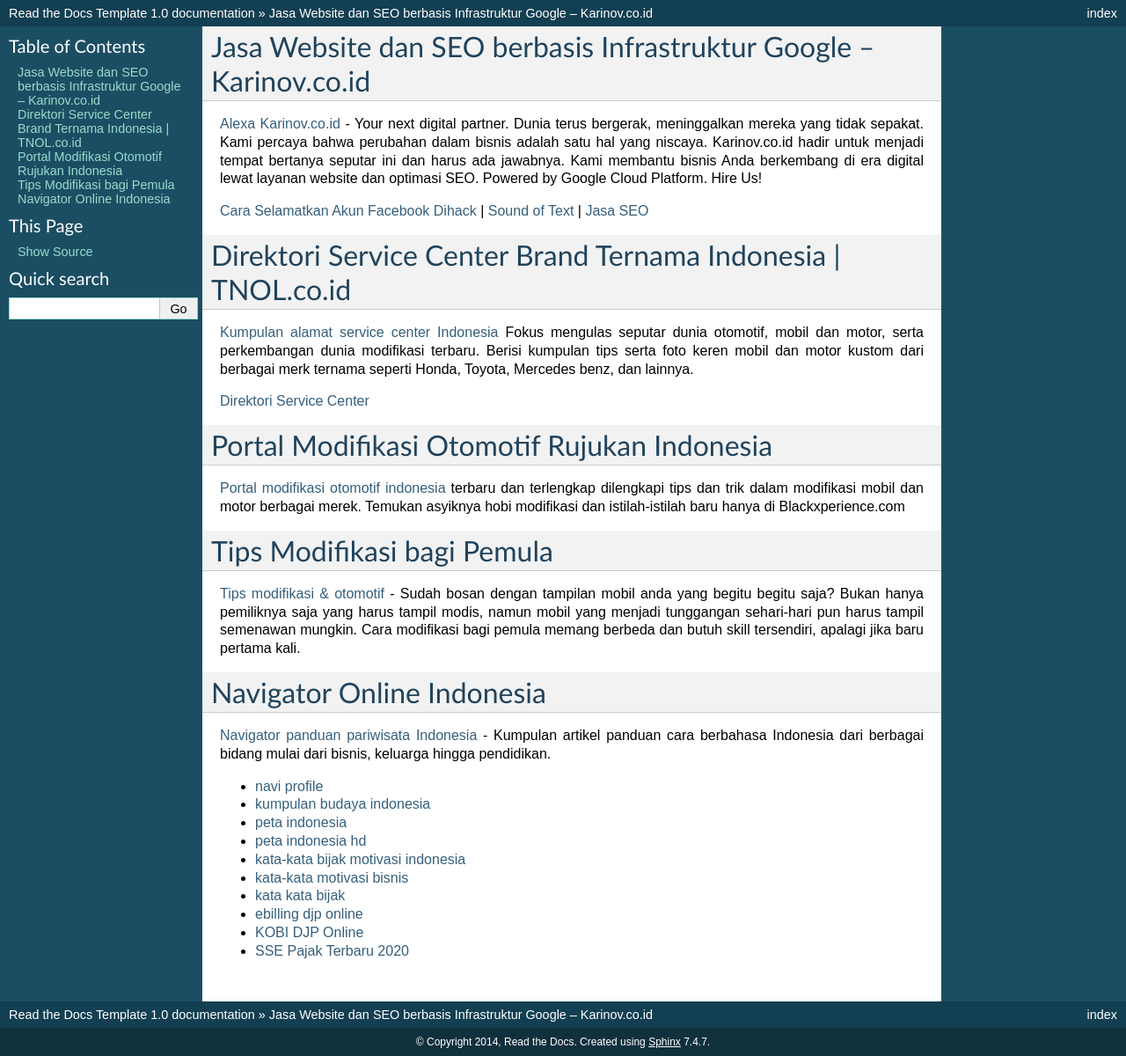
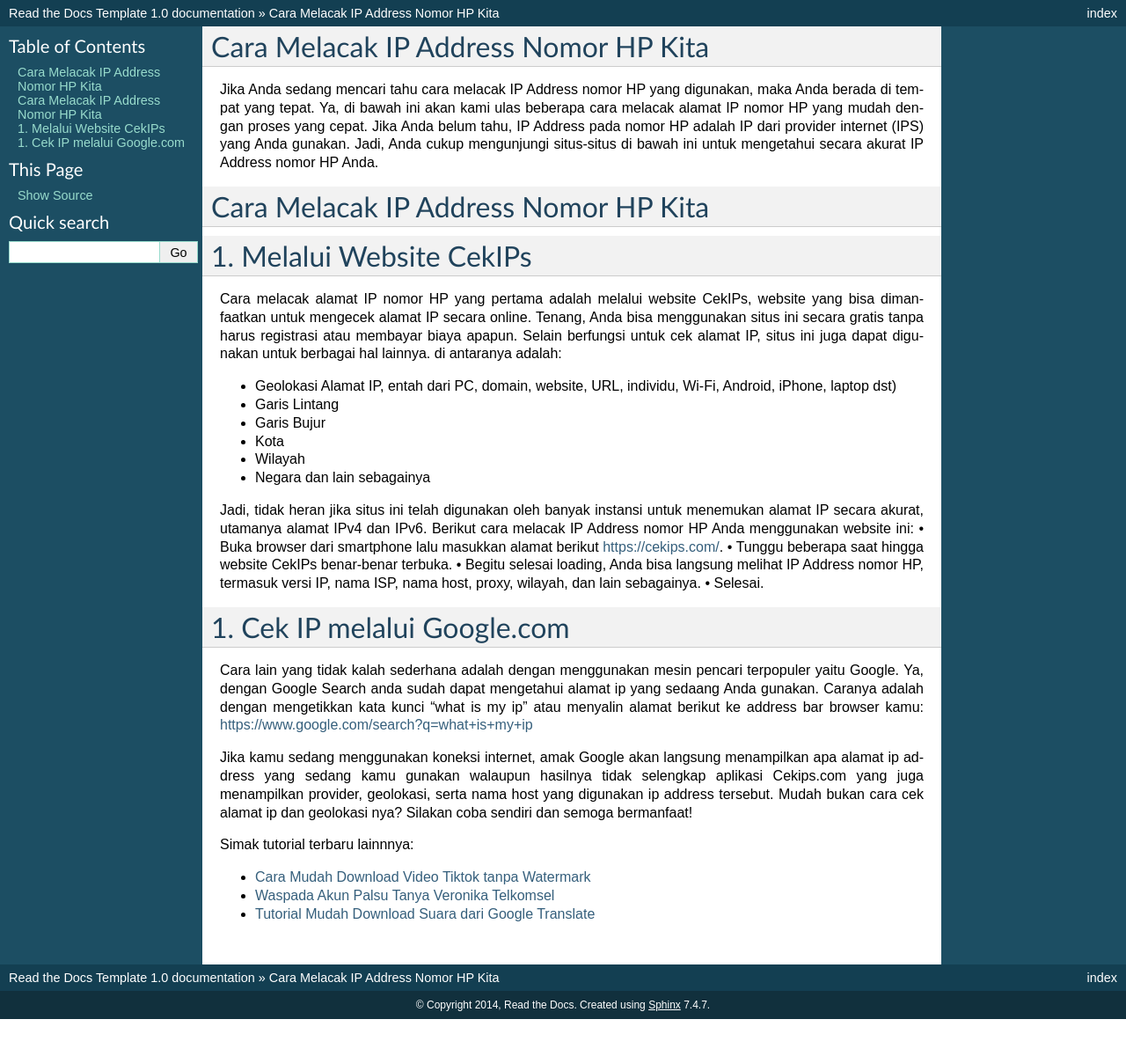
Before and after one commit to idtechie/ip, a Sphinx documentation site: the page built from docs/index.rst, in a window 1280 px wide. Shown: the whole page at 88% size. Built offline with Sphinx 7.4.7, drawn with Linux system fonts in a browser that asks for light colours; after the commit the page ends 1158 px from its top, so only the background shows below that.

Commit message:
Update index.rst

```diff
--- a/docs/index.rst
+++ b/docs/index.rst
@@ -3,43 +3,42 @@
    You can adapt this file completely to your liking, but it should at least
    contain the root `toctree` directive.
 
-Jasa Website dan SEO berbasis Infrastruktur Google ‒ Karinov.co.id
+Cara Melacak IP Address Nomor HP Kita
 ==================
 
-`Alexa Karinov.co.id <https://www.alexa.com/siteinfo/karinov.co.id>`_ - Your next digital partner. Dunia terus bergerak, meninggalkan mereka yang tidak sepakat. Kami percaya bahwa perubahan dalam bisnis adalah satu hal yang niscaya. Karinov.co.id hadir untuk menjadi tempat bertanya seputar ini dan harus ada jawabnya. Kami membantu bisnis Anda berkembang di era digital lewat layanan website dan optimasi SEO. Powered by Google Cloud Platform. Hire Us!
+Jika Anda sedang mencari tahu cara melacak IP Address nomor HP yang digunakan, maka Anda berada di tempat yang tepat. Ya, di bawah ini akan kami ulas beberapa cara melacak alamat IP nomor HP yang mudah dengan proses yang cepat. Jika Anda belum tahu, IP Address pada nomor HP adalah IP dari provider internet (IPS) yang Anda  gunakan. Jadi, Anda cukup mengunjungi situs-situs di bawah ini untuk mengetahui secara akurat IP Address nomor HP Anda.
 
-`Cara Selamatkan Akun Facebook Dihack <https://www.autobild.co.id/2021/02/cara-mengembalikan-akun-fb-yang-dibajak.html>`_ | `Sound of Text <https://www.fedora.or.id/2020/06/sound-of-text-cara-mudah-konversi-text.html>`_ | `Jasa SEO <https://karinov.co.id/jasa-seo/>`_
-
-
-Direktori Service Center Brand Ternama Indonesia | TNOL.co.id
+Cara Melacak IP Address Nomor HP Kita
 ==================
 
-`Kumpulan alamat service center Indonesia <https://www.autobild.co.id/p/sitemap.html>`_  Fokus mengulas seputar dunia otomotif, mobil dan motor, serta perkembangan dunia modifikasi terbaru. Berisi kumpulan tips serta foto keren mobil dan motor kustom dari berbagai merk ternama seperti Honda, Toyota, Mercedes benz, dan lainnya.
+1. Melalui Website CekIPs
+==================
+Cara melacak alamat IP nomor HP yang pertama adalah melalui website CekIPs, website yang bisa dimanfaatkan untuk mengecek alamat IP secara online. Tenang, Anda bisa menggunakan situs ini secara gratis tanpa harus registrasi atau membayar biaya apapun.
+Selain berfungsi untuk cek alamat IP, situs ini juga dapat digunakan untuk berbagai hal lainnya. di antaranya adalah:
 
-`Direktori Service Center <https://www.autobild.co.id>`_
+•	Geolokasi Alamat IP, entah dari PC, domain, website, URL, individu, Wi-Fi, Android, iPhone, laptop dst)
+•	Garis Lintang
+•	Garis Bujur
+•	Kota
+•	Wilayah
+•	Negara dan lain sebagainya
 
-Portal Modifikasi Otomotif Rujukan Indonesia
+Jadi, tidak heran jika situs ini telah digunakan oleh banyak instansi untuk menemukan alamat IP secara akurat, utamanya alamat IPv4 dan IPv6.
+Berikut cara melacak IP Address nomor HP Anda menggunakan website ini:
+•	Buka browser dari smartphone lalu masukkan alamat berikut https://cekips.com/.
+•	Tunggu beberapa saat hingga website CekIPs benar-benar terbuka.
+•	Begitu selesai loading, Anda bisa langsung melihat IP Address nomor HP, termasuk versi IP, nama ISP, nama host, proxy, wilayah, dan lain sebagainya.
+•	Selesai.
+
+1. Cek IP melalui Google.com
 ==================
 
-`Portal modifikasi otomotif indonesia <https://www.blackxperience.com/blackauto/automods>`_ terbaru dan terlengkap dilengkapi tips dan trik dalam modifikasi mobil dan motor berbagai merek. Temukan asyiknya hobi modifikasi dan istilah-istilah baru hanya di Blackxperience.com
+Cara lain yang tidak kalah sederhana adalah dengan menggunakan mesin pencari terpopuler yaitu Google. Ya, dengan Google Search anda sudah dapat mengetahui alamat ip yang sedaang Anda gunakan. Caranya adalah dengan mengetikkan kata kunci "what is my ip" atau menyalin alamat berikut ke address bar browser kamu: https://www.google.com/search?q=what+is+my+ip
 
-Tips Modifikasi bagi Pemula
-==================
+Jika kamu sedang menggunakan koneksi internet, amak Google akan langsung menampilkan apa alamat ip address yang sedang kamu gunakan walaupun hasilnya tidak selengkap aplikasi Cekips.com yang juga menampilkan provider, geolokasi, serta nama host yang digunakan ip address tersebut. Mudah bukan cara cek alamat ip dan geolokasi nya? Silakan coba sendiri dan semoga bermanfaat!
 
-`Tips modifikasi & otomotif <https://www.blackxperience.com/blackauto/autotips>`_ - Sudah bosan dengan tampilan mobil anda yang begitu begitu saja? Bukan hanya pemiliknya saja yang harus tampil modis, namun mobil yang menjadi tunggangan sehari-hari pun harus tampil semenawan mungkin. Cara modifikasi bagi pemula memang berbeda dan butuh skill tersendiri, apalagi jika baru pertama kali.
+Simak tutorial terbaru lainnnya:
 
-Navigator Online Indonesia
-==================
-
-`Navigator panduan pariwisata Indonesia <https://www.navi.id>`_ - Kumpulan artikel panduan cara berbahasa Indonesia dari berbagai bidang mulai dari bisnis, keluarga hingga pendidikan.
-
-- `navi profile <http://jobs.millennium.edu/user-44025.html>`_
-- `kumpulan budaya indonesia <https://budaya.readthedocs.io/en/latest/>`_
-- `peta indonesia <https://genetika.sith.itb.ac.id/peta-indonesia/>`_
-- `peta indonesia hd <https://kobi-id.org/peta-indonesia/>`_
-- `kata-kata bijak motivasi indonesia <https://kobi-id.org/kata-bijak-motivasi/>`_
-- `kata-kata motivasi bisnis <https://genetika.sith.itb.ac.id/kata-bijak-motivasi/>`_
-- `kata kata bijak <https://blogs.itb.ac.id/wikia/kata-kata-motivasi/>`_
-- `ebilling djp online <https://genetika.sith.itb.ac.id/ebilling-djp-online/>`_
-- `KOBI DJP Online <https://kobi-id.org/ebilling-djp-online/>`_
-- `SSE Pajak Terbaru 2020 <https://blogs.itb.ac.id/wikia/sse-pajak-terbaru/>`_
+- `Cara Mudah Download Video Tiktok tanpa Watermark <https://www.fedora.or.id/2021/01/snaptikapp-download-video-tiktok.html>`_
+- `Waspada Akun Palsu Tanya Veronika Telkomsel <https://www.dmo.or.id/akun-palsu-tanya-veronika/>`_
+- `Tutorial Mudah Download Suara dari Google Translate <https://www.autobild.co.id/2021/02/tutorial-sound-of-text.html>`_
```
